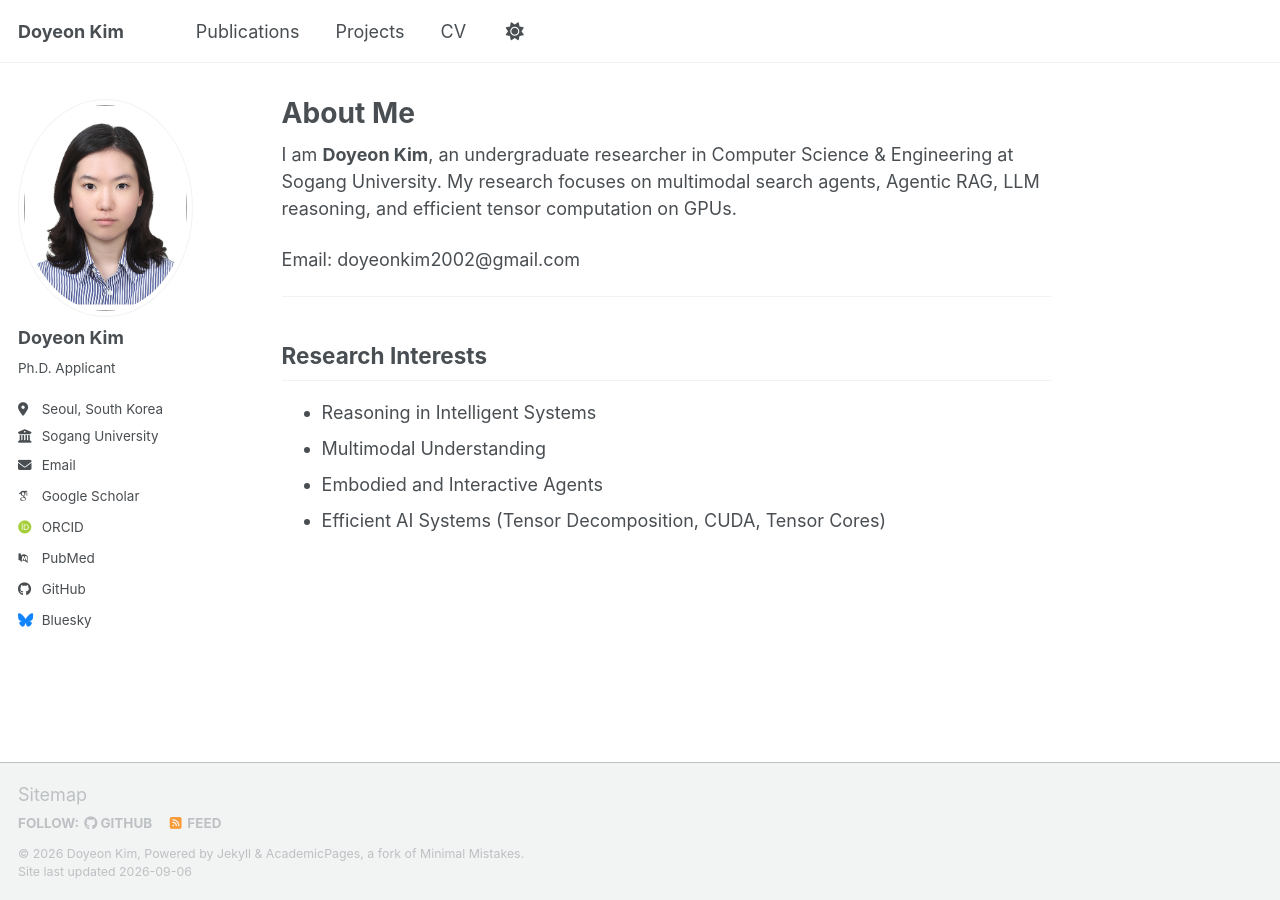
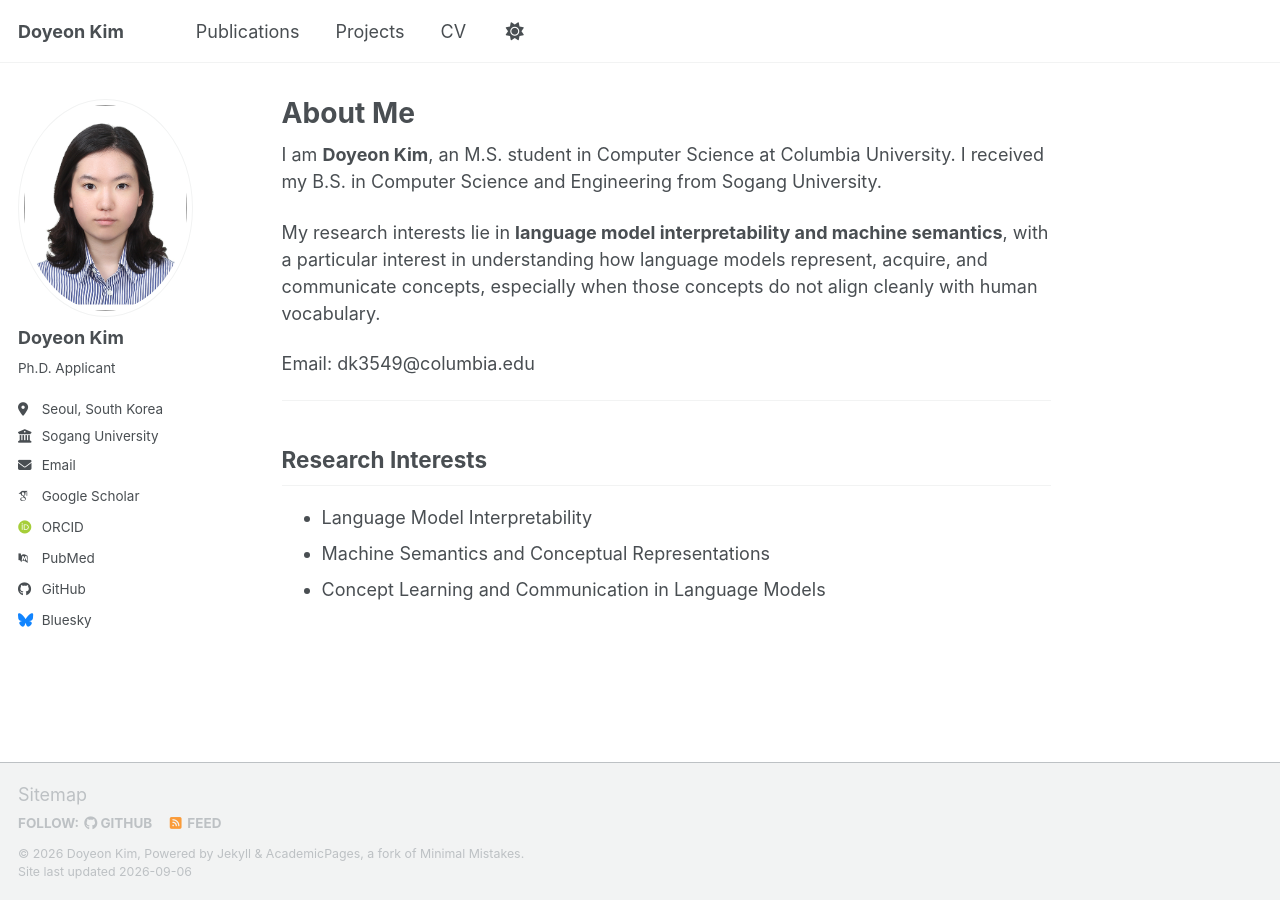
Before and after one commit to jshine0914/jshine0914.github.io, a Jekyll site: the page built from _pages/about.md, in a window 1280 px wide. Built offline with Jekyll 4.4.1, drawn with Linux system fonts in a browser that asks for light colours; some web fonts are replaced; a script bundle is joined from its source files by our own code; library files that are not in the unit come from our copies.

Commit message:
Update about.md

```diff
--- a/_pages/about.md
+++ b/_pages/about.md
@@ -7,15 +7,15 @@ redirect_from:
   - /about.html
 ---
 
-I am **Doyeon Kim**, an undergraduate researcher in Computer Science & Engineering at Sogang University.
-My research focuses on multimodal search agents, Agentic RAG, LLM reasoning, and efficient tensor computation on GPUs.
+I am **Doyeon Kim**, an M.S. student in Computer Science at Columbia University. I received my B.S. in Computer Science and Engineering from Sogang University.
 
-Email: doyeonkim2002@gmail.com
+My research interests lie in **language model interpretability and machine semantics**, with a particular interest in understanding how language models represent, acquire, and communicate concepts, especially when those concepts do not align cleanly with human vocabulary.
+
+Email: dk3549@columbia.edu
 
 ---
 
 ## Research Interests
-- Reasoning in Intelligent Systems
-- Multimodal Understanding
-- Embodied and Interactive Agents
-- Efficient AI Systems (Tensor Decomposition, CUDA, Tensor Cores)
+- Language Model Interpretability
+- Machine Semantics and Conceptual Representations
+- Concept Learning and Communication in Language Models
```
